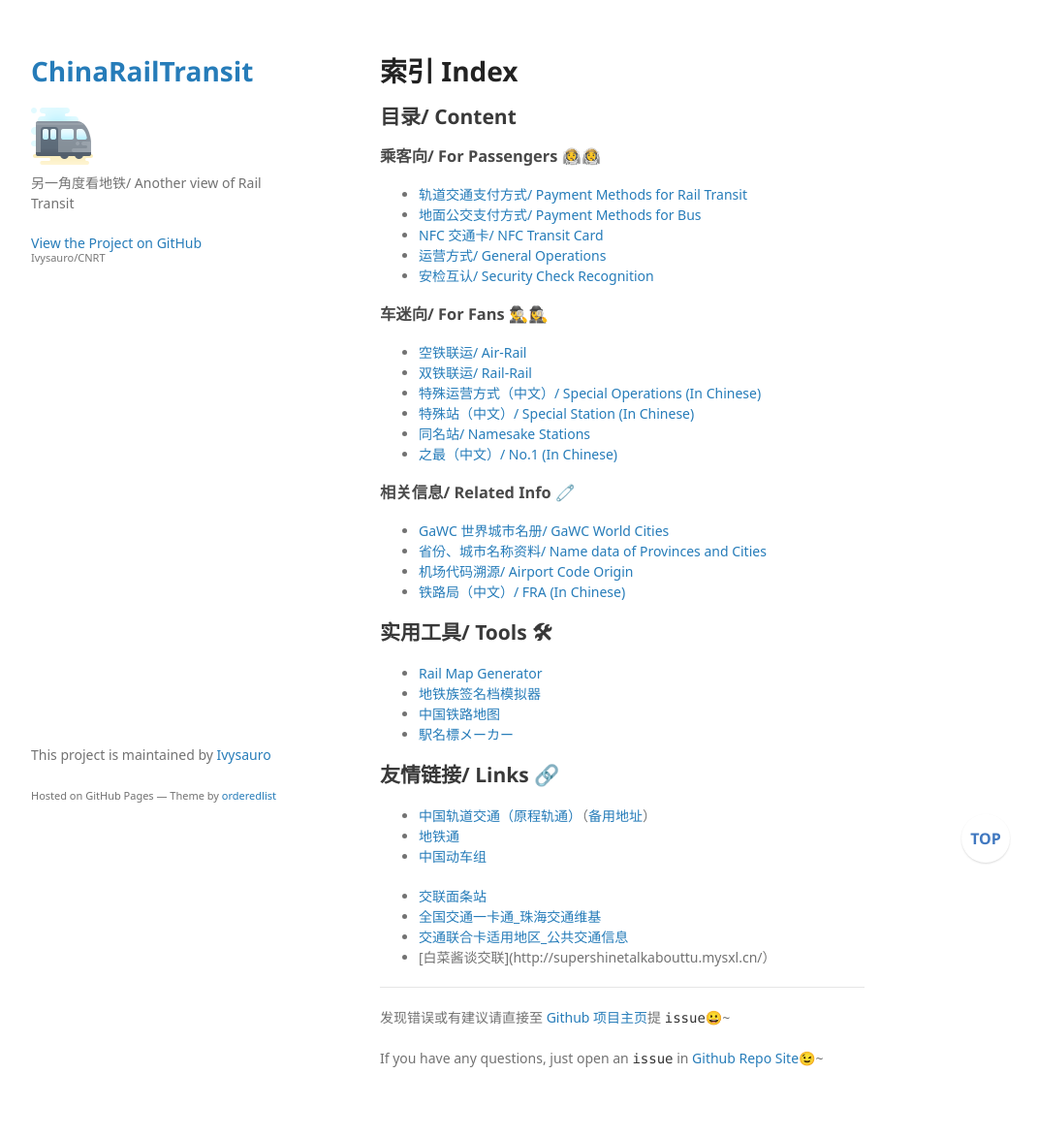
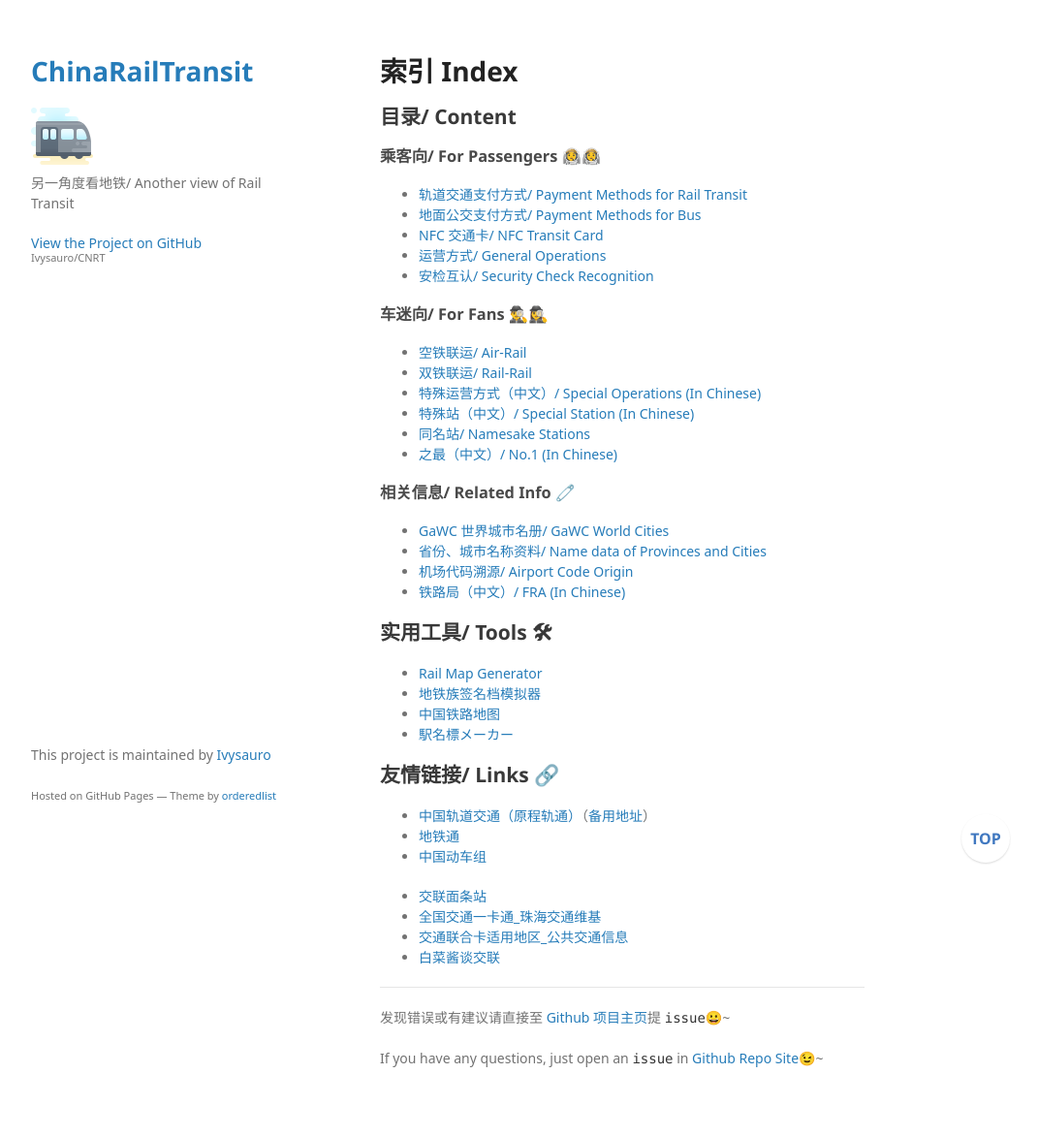
Before and after one commit to Ivysauro/CNRT, a Jekyll site: the page built from index.md, in a window 1280 px wide. Shown: the whole page at 97% size, without its empty margins (178-1249 px from the left). Built offline with Jekyll 4.4.1, drawn with Linux system fonts in a browser that asks for light colours; some web fonts are replaced; our own code applies the rules of GitHub Pages for plain Markdown files; a script that is not in the unit is left out.

Commit message:
🍉修复格式

```diff
--- a/index.md
+++ b/index.md
@@ -37,7 +37,7 @@
 - [交联面条站](https://www.tunionfans.com/)
 - [全国交通一卡通_珠海交通维基](http://w.zhbus.org/index.php?title=全国交通一卡通)
 - [交通联合卡适用地区_公共交通信息](https://ipt.kopisee.com/canton/zh-cn/t-union)
-- [白菜酱谈交联](http://supershinetalkabouttu.mysxl.cn/）
+- [白菜酱谈交联](http://supershinetalkabouttu.mysxl.cn/)
 
 ---
 发现错误或有建议请直接至 [Github 项目主页](https://github.com/Ivysauro/CNRT)提 `issue`😀~
```
